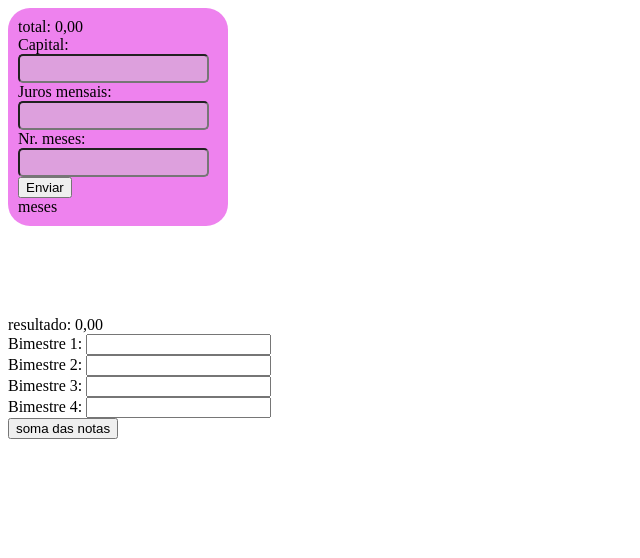
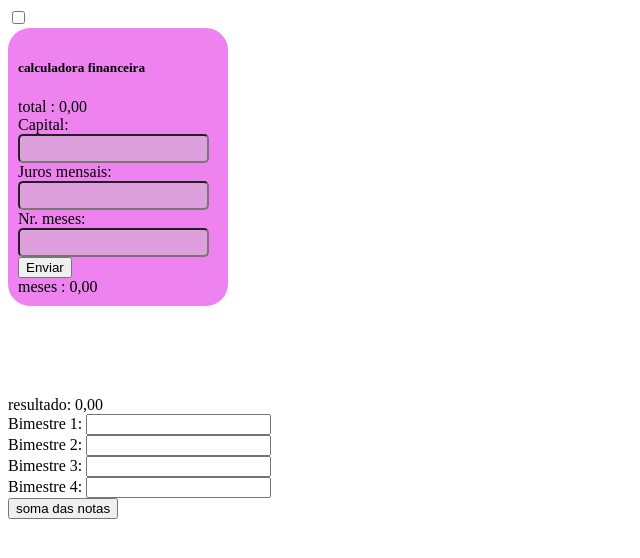
Before and after one commit to mateusperera/primeirof_3t, a plain HTML site: page index.html in a window 1280 px wide. Shown: the whole page, without its empty margins (0-640 px from the left). Drawn offline with Linux system fonts and the light colour scheme.

Commit message:
Update index.html

```diff
--- a/index.html
+++ b/index.html
@@ -1,5 +1,6 @@
 <!DOCTYPE html>
 <html lang="pt-br">
+
 <head>
     <meta charset="UTF-8">
     <meta http-equiv="X-UA-Compatible" content="IE=edge">
@@ -8,17 +9,22 @@
     <script src="estudo.js"></script>
     <link rel="stylesheet" href="geral.css">
 </head>
+
 <body>
+    <input type="checkbox" id="input-calcF">
     <div class="calculadora">
-      <div id="sptotal">
-<span id="total">total: 0,00</span>
+        <label for="input-calcF"><h5> calculadora financeira</h5></label>
+        <div class="calcF">
+       <div id="spTotal">
+          <span id="total">total : 0,00</span>
        </div>
         Capital: <input id="valor" type="text"><br>
         Juros mensais: <input id="juros" type="text"><br>
         Nr. meses: <input id="meses" type="text"><br>
         <button onclick="total()"> Enviar</button><br>
-    <div id="spmes">
-        <span id="mes">meses</span>
+        <div id="spMes">
+            <span id="mes">meses : 0,00</span>
+         </div>
         </div>
     </div>
 
@@ -36,5 +42,7 @@
 
 
 
+
 </body>
+
 </html>
```
Lines whose indentation alone changed are shown as unchanged.
